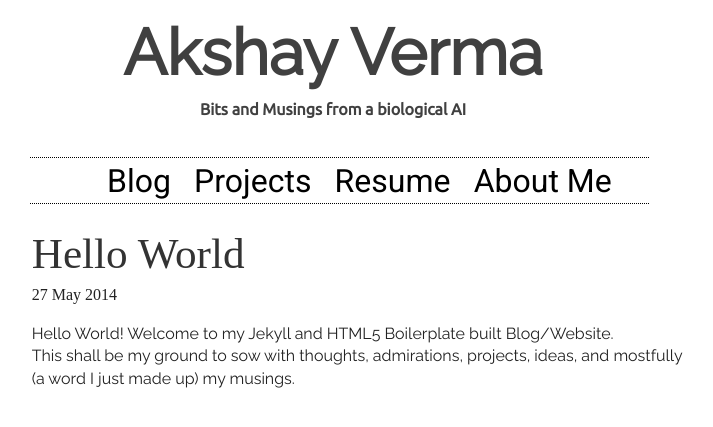
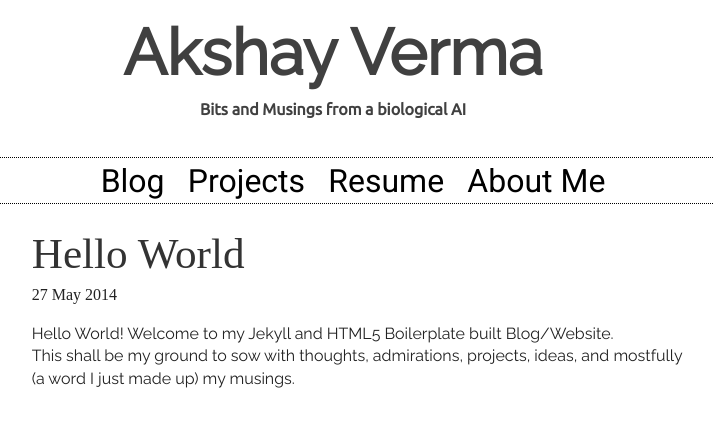
Before and after one commit to arvvvs/ar42v, a Jekyll site: the page built from blog/index.html, in a window 1280 px wide. Shown: the top 427 px of the page, without its empty margins (307-1020 px from the left). Built offline with Jekyll 4.4.1, drawn with Linux system fonts in a browser that asks for light colours; nearby versions of some CDN libraries; some web fonts are replaced; Markdown is read by kramdown in place of the engine named in the settings.

Commit message:
working on stuff

```diff
--- a/css/main.css
+++ b/css/main.css
@@ -116,6 +116,7 @@ textarea {
   }
   .top_bar ul li{
           list-style-type:none;
+          padding: .05em;
           display:inline;
   }
   .info_bar{
@@ -223,8 +224,9 @@ h4.tag-line{
         margin-bottom:0%;
         padding-bottom:0%;
         border-style:dotted;
-        margin-left:26%;
-        margin-right:25%;
+        margin-left:auto;
+        min-width:20%;
+        margin-right:auto;
         border-width:1px;
         border-left:none;
         border-right:none;
```
Also changed, not shown: 1 other file.
